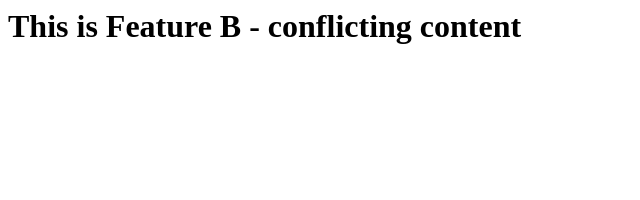
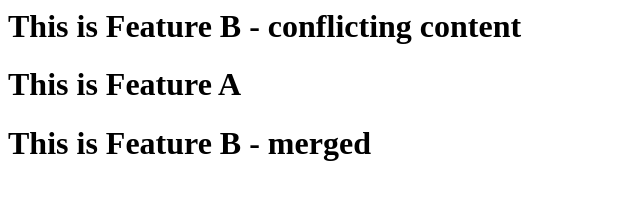
Before and after one commit to vivekkoli22/git-practice-task, a plain HTML site: page index.html in a window 1280 px wide. Shown: the whole page, without its empty margins (0-640 px from the left). Drawn offline with Linux system fonts and the light colour scheme.

Commit message:
Resolved merge conflict in index.html

```diff
--- a/index.html
+++ b/index.html
@@ -1 +1,4 @@
 <h1>This is Feature B - conflicting content</h1>
+
+<h1>This is Feature A</h1>
+<h1>This is Feature B - merged</h1>
```
